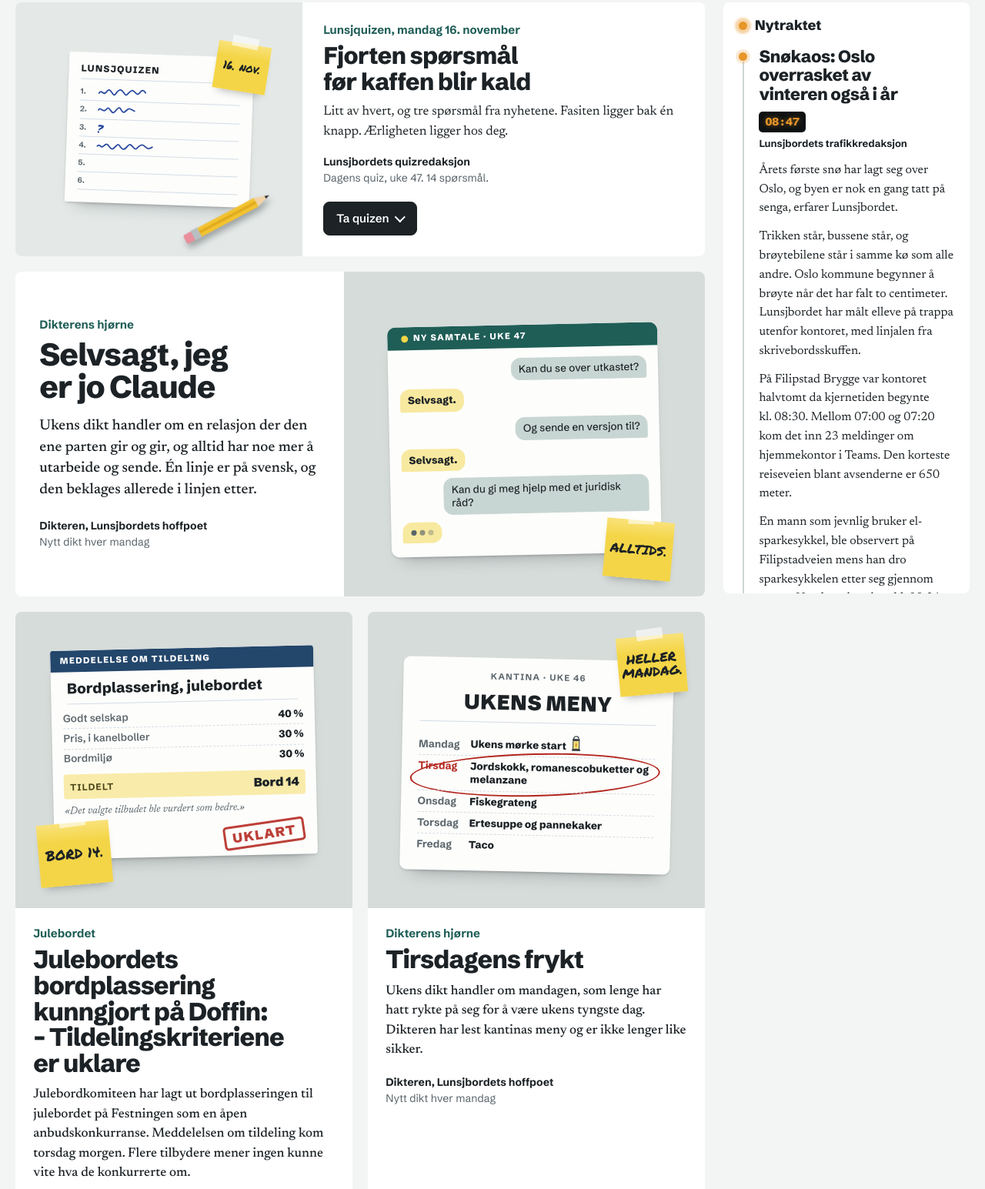
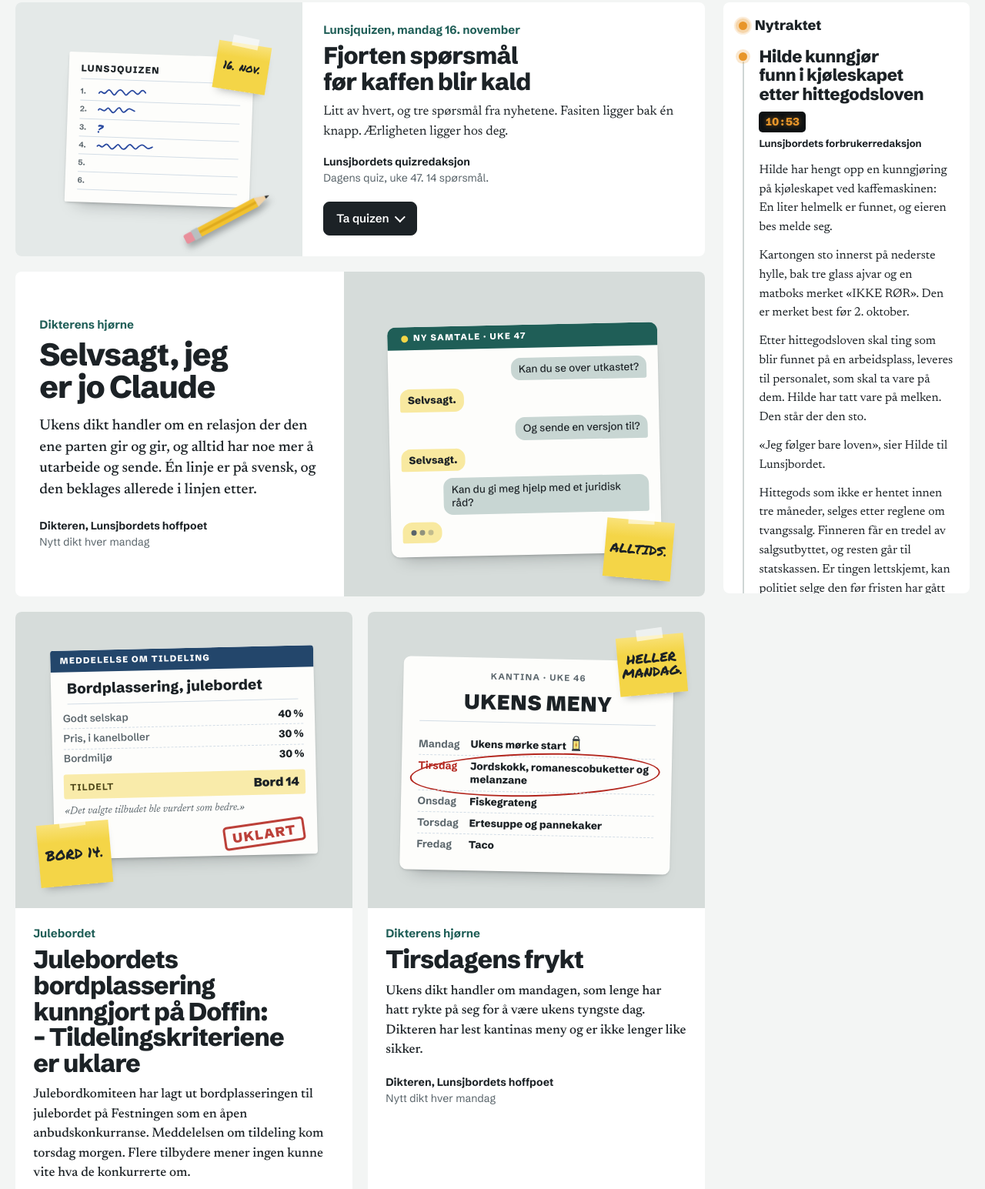
Before and after one commit to marev-svw/Lunsjbordet, a plain HTML site: page index.html in a window 1280 px wide. Shown: the part 486-2031 px from the top of the page at 77% size. Drawn offline with Linux system fonts and the light colour scheme.

Commit message:
Nytraktet: Hilde kunngjør funn i kjøleskapet etter hittegodsloven
Co-Authored-By: Claude Opus 5.5 <noreply@anthropic.com>
Claude-Session: https://claude.ai/code/session_011rqFqQsKisvMWybxMnqDvq

```diff
--- a/index.html
+++ b/index.html
@@ -1478,11 +1478,26 @@
 <aside class="breaking" id="breaking" aria-labelledby="br-title">
   <button type="button" class="br-toggle" id="br-toggle" aria-expanded="false" aria-controls="br-feed">
     <span class="live" aria-hidden="true"></span>
-    <span class="br-text"><span class="br-label">Nytraktet</span><span class="br-head" id="br-head">Snøkaos: Oslo overrasket av vinteren også i år</span></span>
+    <span class="br-text"><span class="br-label">Nytraktet</span><span class="br-head" id="br-head">Hilde kunngjør funn i kjøleskapet etter hittegodsloven</span></span>
     <span class="chev" aria-hidden="true"></span>
   </button>
   <h2 class="br-title" id="br-title"><span class="live" aria-hidden="true"></span>Nytraktet</h2>
   <div class="br-feed" id="br-feed">
+    <article class="br-item">
+      <h3 class="br-hl">Hilde kunngjør funn i kjøleskapet etter hittegodsloven</h3>
+      <p class="br-meta"><time class="br-time" datetime="2026-11-16T10:53+01:00">10:53</time><span>Lunsjbordets forbrukerredaksjon</span></p>
+      <div class="br-body">
+        <p>Hilde har hengt opp en kunngjøring på kjøleskapet ved kaffemaskinen: En liter helmelk er funnet, og eieren bes melde seg.</p>
+        <p>Kartongen sto innerst på nederste hylle, bak tre glass ajvar og en matboks merket «IKKE RØR». Den er merket best før 2. oktober.</p>
+        <p>Etter hittegodsloven skal ting som blir funnet på en arbeidsplass, leveres til personalet, som skal ta vare på dem. Hilde har tatt vare på melken. Den står der den sto.</p>
+        <p>«Jeg følger bare loven», sier Hilde til Lunsjbordet.</p>
+        <p>Hittegods som ikke er hentet innen tre måneder, selges etter reglene om tvangssalg. Finneren får en tredel av salgsutbyttet, og resten går til statskassen. Er tingen lettskjemt, kan politiet selge den før fristen har gått ut. Lunsjbordet har luktet på kartongen og anser vilkåret som oppfylt.</p>
+        <p>Finnerlønn blir det ikke. Retten til finnerlønn gjelder ikke for ting som blir funnet på en arbeidsplass. Hilde understreker at hun ikke gjorde det for pengenes skyld.</p>
+        <p>I Teams-tråden «Hvem eier helmelken?» har 31 kolleger reagert med tommel opp. Ingen har skrevet noe. Ifølge Lunsjbordets kilder er det ingen på kontoret som drikker helmelk. Det har det heller aldri vært.</p>
+        <p>Hilde har valgt kjøleskapsdøra framfor Doffin. Lunsjbordet har tidligere omtalt at <a href="bordplassering.html">julebordkomiteen gikk motsatt vei</a>.</p>
+        <p>Saken oppdateres.</p>
+      </div>
+    </article>
     <article class="br-item">
       <h3 class="br-hl">Snøkaos: Oslo overrasket av vinteren også i år</h3>
       <p class="br-meta"><time class="br-time" datetime="2026-11-12T08:47+01:00">08:47</time><span>Lunsjbordets trafikkredaksjon</span></p>
```
